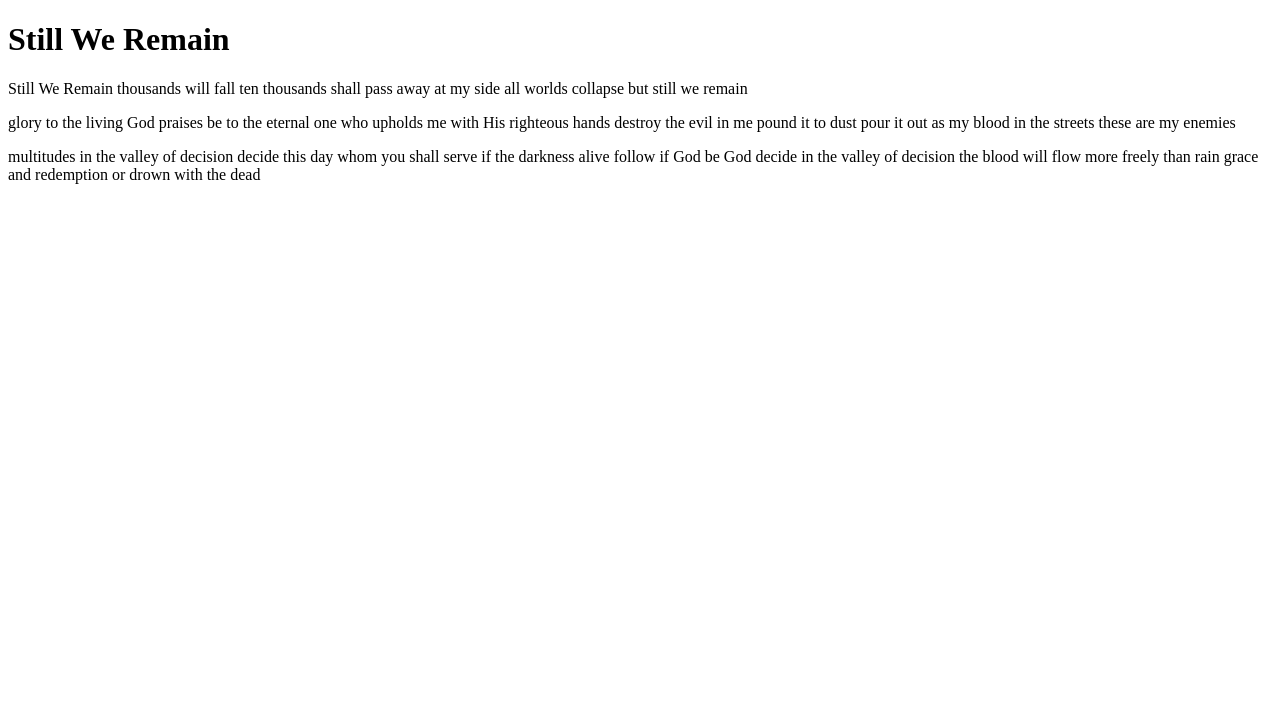
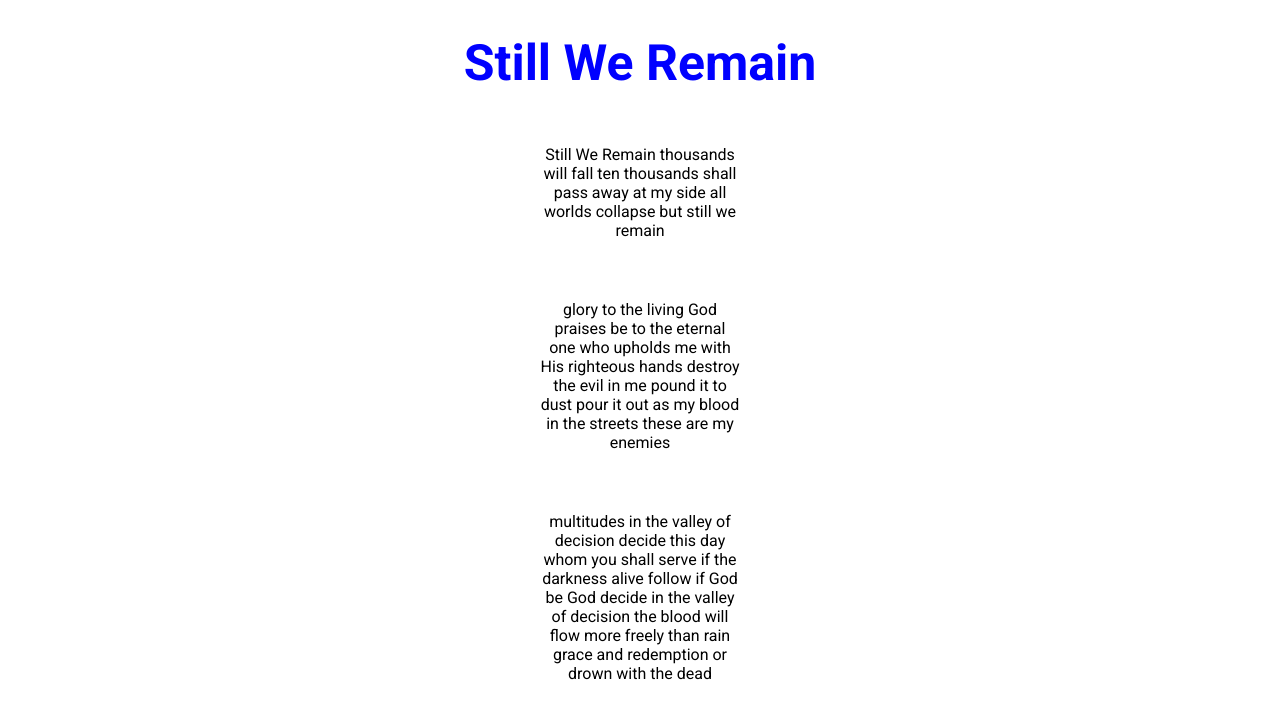
Before and after one commit to Tomm1slaw/learning-git-2, a plain HTML site: page index.html in a window 1280 px wide. Drawn offline with Linux system fonts and the light colour scheme.

Commit message:
Add style.css

```diff
--- a/index.html
+++ b/index.html
@@ -1,16 +1,19 @@
 <!DOCTYPE html>
 <html>
 <head>
+	<meta charset="utf-8">
 	<title>Common yet Forbidden</title>
+	<link rel="stylesheet" href="style.css">
+	<link href="https://fonts.googleapis.com/css?family=Roboto:400,700" rel="stylesheet">
 </head>
 <body>
-	<h1>Still We Remain</h1>
-		<p>Still We Remain
+	<h1 class="head">Still We Remain</h1>
+		<p class="paragraph">Still We Remain
 		thousands will fall
 		ten thousands shall pass away at my side
 		all worlds collapse
 		but still we remain</p>
-		<p>glory
+		<p class="paragraph">glory
 		to the living God
 		praises be to the eternal one
 		who upholds me with His righteous hands
@@ -18,7 +21,7 @@
 		pound it to dust
 		pour it out as my blood in the streets
 		these are my enemies</p>
-		<p>multitudes
+		<p class="paragraph">multitudes
 		in the valley of decision
 		decide this day whom you shall serve
 		if the darkness alive
--- /dev/null
+++ b/style.css
@@ -0,0 +1,18 @@
+body {
+	font-family: 'Roboto', sans-serif;
+	margin: 0 auto;
+	box-sizing: border-box;
+}
+.head {
+	font-weight: bold;
+	text-align: center;
+	font-size: 50px;
+	color: blue;
+}
+.paragraph {
+	text-align: center;
+	margin: 20px auto;
+	max-width: 200px;
+	border-color: black;
+	padding: 20px;
+}
```
Also changed, not shown: 1 other file.
